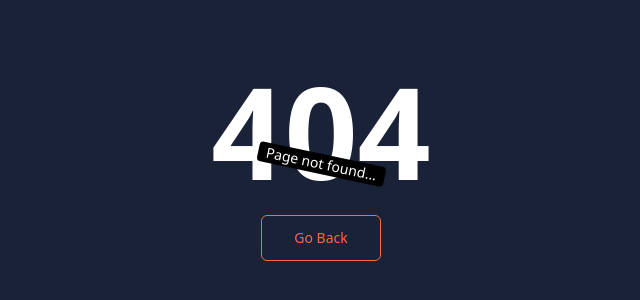
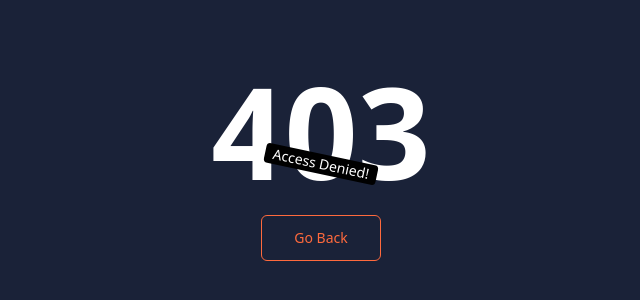
Before and after one commit to kk1701/lms-frontend, a React (Vite) app: page /denied in a window 1280 px wide. Before the commit this address had no page. Shown: the part 236-536 px from the top of the page, without its empty margins (319-959 px from the left). Built offline with nearby package versions, Linux system fonts and the light colour scheme.

Commit message:
added;denied page

```diff
--- a/src/App.jsx
+++ b/src/App.jsx
@@ -6,6 +6,7 @@
 import Signup from './pages/Signup'
 import Signin from './pages/Signin'
 import Contact from './pages/Contact'
+import Denied from './pages/Denied'
 
 function App() {
 
@@ -16,6 +17,7 @@
       <Route path='/signup' element={<Signup/>} />
       <Route path='/signin' element={<Signin/>} />
       <Route path='/contactus' element={<Contact/>} />
+      <Route path='/denied' element={<Denied/>} />
       <Route path='*' element={<Notfound/>} />
     </Routes>
   )
--- /dev/null
+++ b/src/pages/Denied.jsx
@@ -0,0 +1,22 @@
+import { useNavigate } from "react-router-dom";
+
+function Denied(){
+
+    const navigate = useNavigate()
+
+    return(
+        <div className="h-screen w-full flex flex-col justify-center items-center bg-[#1A2238]">
+            <h1 className="text-9xl font-extrabold text-white">403</h1>
+            <div className="absolute bg-black text-white px-2 text-sm rounded rotate-12">
+               Access Denied!
+            </div>
+            <button className="mt-5">
+                <a onClick={() => navigate(-1)} className="relative inline-block text-sm font-medium text-[#FF6A3D] active:text-yellow-500 focus:outline-non">
+                    <span className="relative block px-8 py-3 bg-[#1A2238] border border-current rounded-md">Go Back</span>
+                </a>
+            </button>
+        </div>
+    );
+}
+
+export default Denied
```
